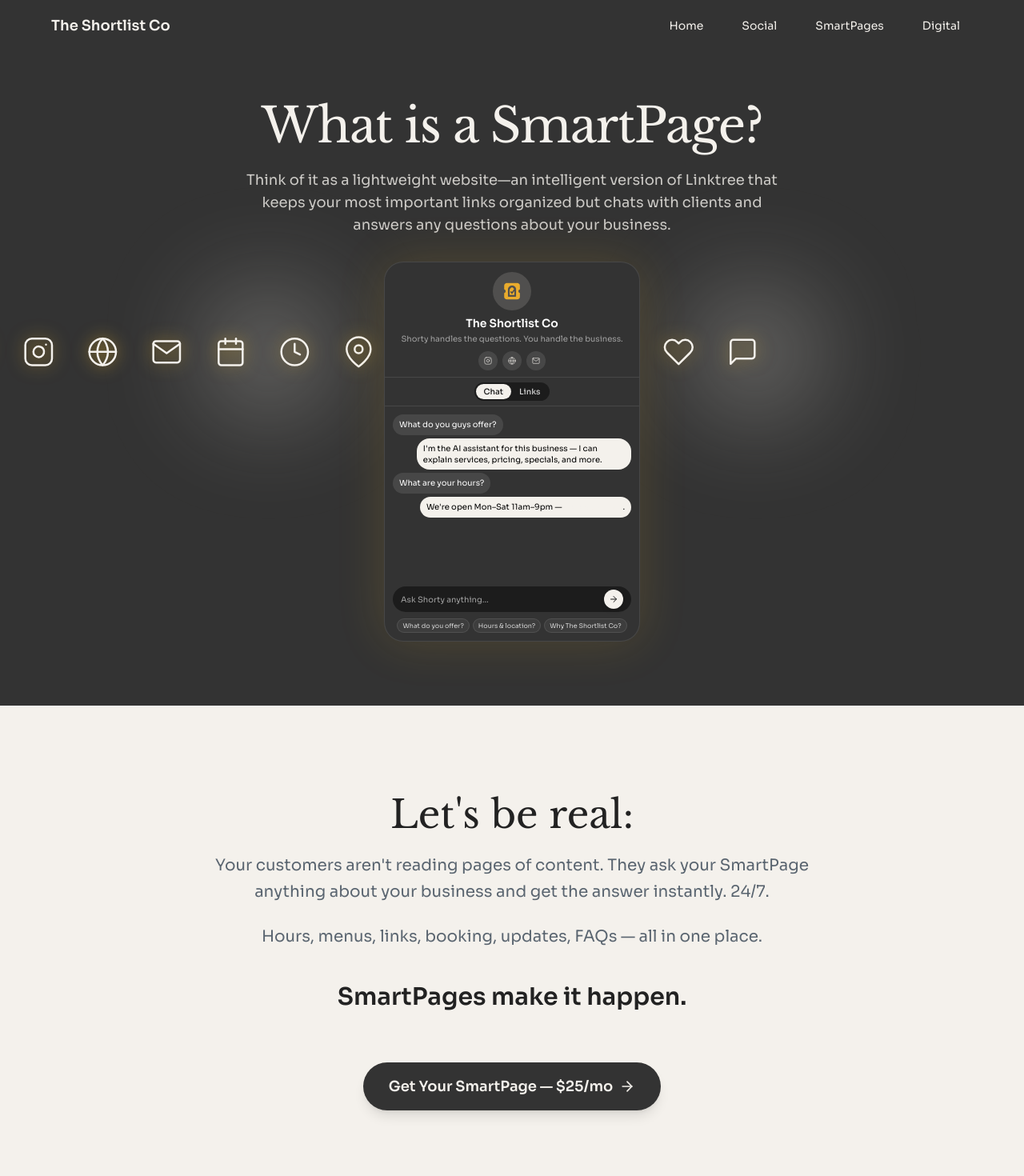
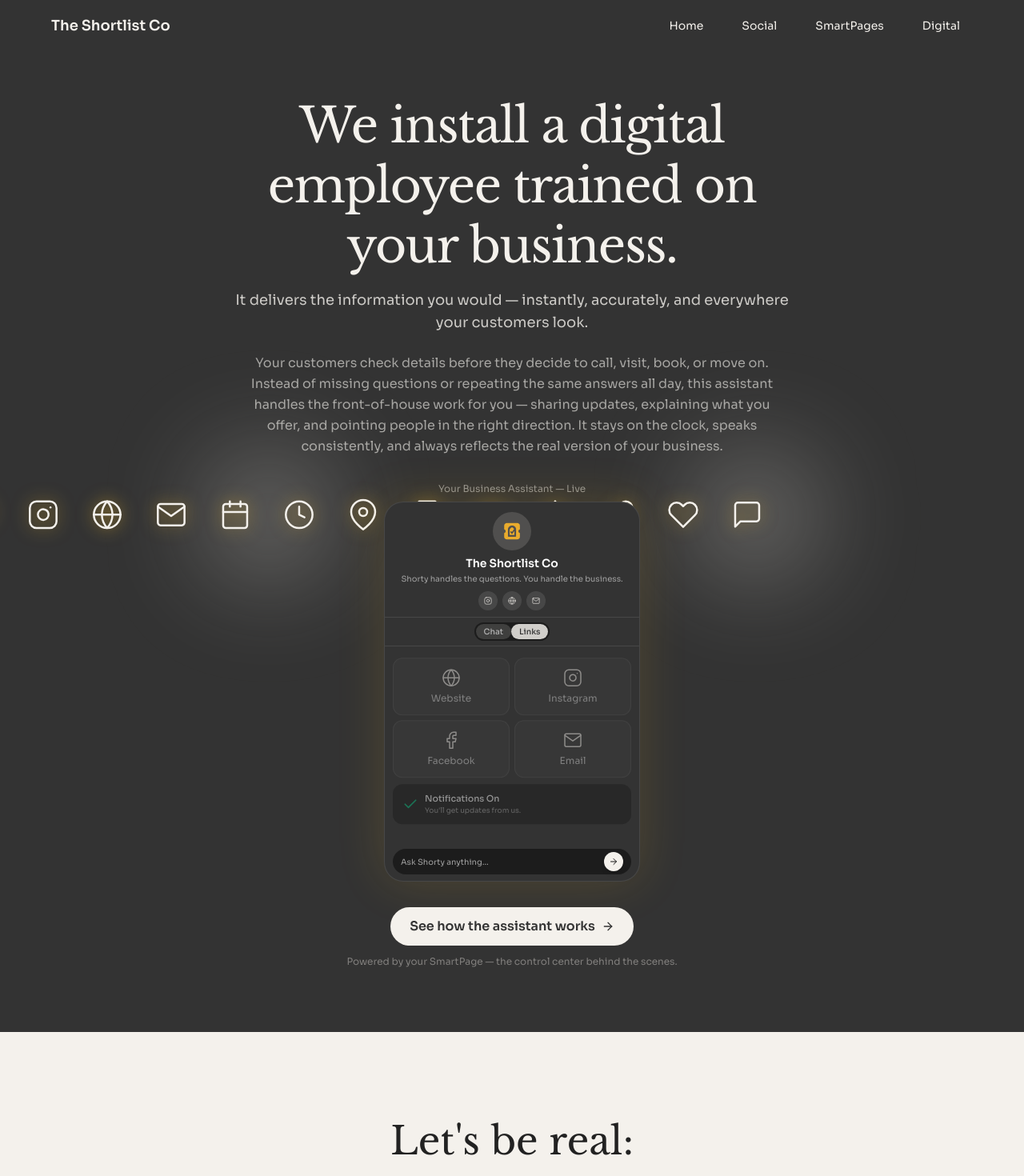
Before and after one commit to Dunzoai/shortlist-pass-hub, a Next.js app: page /smartpages in a window 1280 px wide. Shown: the top 1470 px of the page at 80% size. Built offline with nearby package versions, Linux system fonts and the light colour scheme.

Commit message:
Update SmartPages hero: new positioning as 'digital employee' not 'SmartPage tool'

```diff
--- a/src/app/smartpages/page.tsx
+++ b/src/app/smartpages/page.tsx
@@ -1107,20 +1107,40 @@ export default function ShortyLandingPage() {
     <main className="min-h-screen bg-[#F4F1EC] w-screen relative left-1/2 right-1/2 -ml-[50vw] -mr-[50vw]">
       <section className="relative min-h-screen overflow-hidden pt-16 md:pt-24 pb-16 md:pb-20 flex flex-col items-center px-4 bg-[#333333]">
         {/* Headline + Subheadline - above modal */}
-        <div className="text-center max-w-2xl mb-6 md:mb-8 z-10 mt-10 md:mt-6">
+        <div className="text-center max-w-3xl mb-6 md:mb-8 z-10 mt-10 md:mt-6 px-4">
           <h1 className="text-3xl sm:text-4xl md:text-5xl lg:text-6xl font-normal tracking-tight leading-tight text-[#F4F1EC]" style={{ fontFamily: "var(--font-libre-baskerville)" }}>
-            What is a SmartPage?
+            We install a digital employee trained on your business.
           </h1>
           <p className="mt-4 text-base md:text-lg text-[#F4F1EC]/80">
-            Think of it as a lightweight website—an intelligent version of Linktree that keeps your most important links organized but chats with clients and answers any questions about your business.
+            It delivers the information you would — instantly, accurately, and everywhere your customers look.
+          </p>
+          <p className="mt-6 text-sm md:text-base text-[#F4F1EC]/60 leading-relaxed max-w-2xl mx-auto">
+            Your customers check details before they decide to call, visit, book, or move on. Instead of missing questions or repeating the same answers all day, this assistant handles the front-of-house work for you — sharing updates, explaining what you offer, and pointing people in the right direction. It stays on the clock, speaks consistently, and always reflects the real version of your business.
           </p>
         </div>
 
         {/* Icon belt - behind modal */}
         <IconBelt />
 
+        {/* Phone label */}
+        <p className="text-xs text-[#F4F1EC]/50 mb-2 z-10">Your Business Assistant — Live</p>
+
         {/* Modal */}
         <ShortyModal />
+
+        {/* Primary CTA */}
+        <div className="mt-8 z-10 text-center">
+          <a
+            href="#see-how-it-works"
+            className="inline-flex items-center gap-2 px-6 py-3 bg-[#F4F1EC] text-[#333333] font-semibold rounded-full hover:bg-white transition-colors"
+          >
+            See how the assistant works
+            <ArrowRightIcon className="w-4 h-4" />
+          </a>
+          <p className="mt-3 text-xs text-[#F4F1EC]/40">
+            Powered by your SmartPage — the control center behind the scenes.
+          </p>
+        </div>
 
       </section>
 
```
